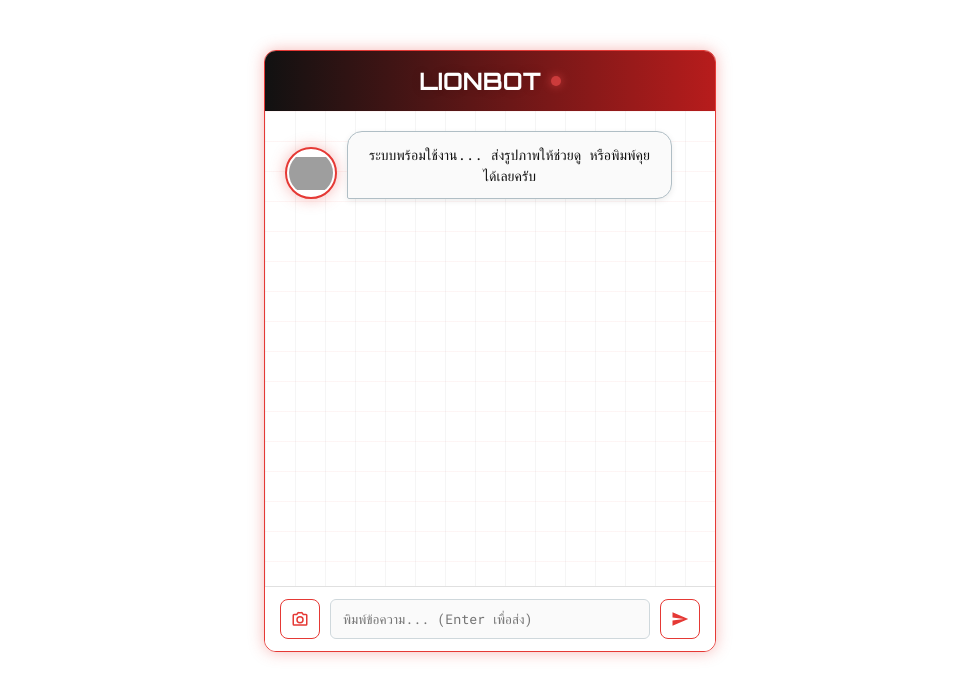
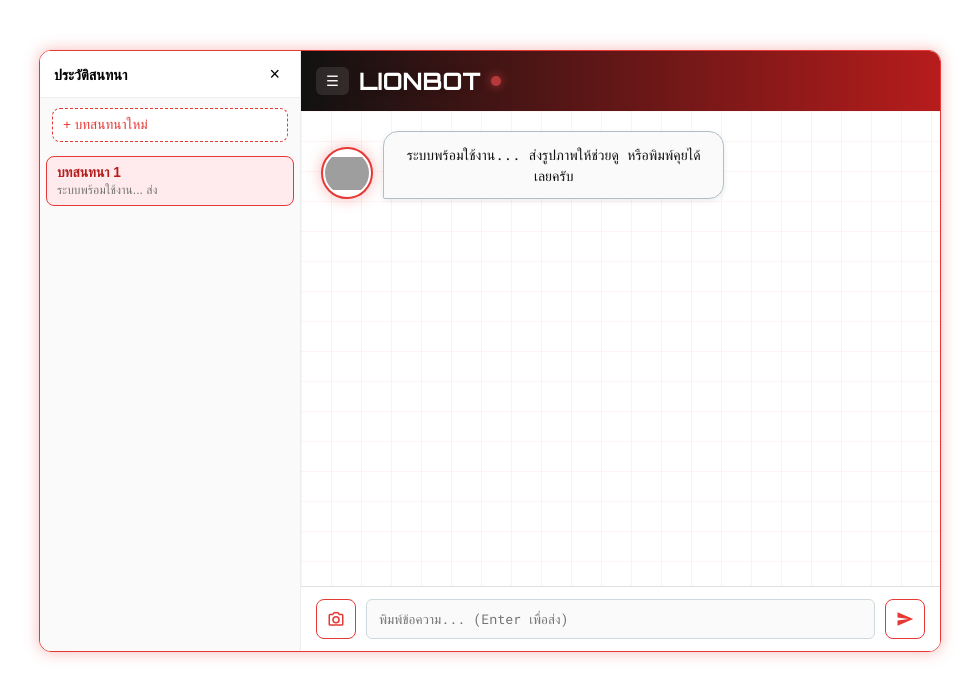
Before and after one commit to Discordkung/project-help, a React (Create React App) app in the folder frontend/: page / in a window 1280 px wide. Shown: the top 698 px of the page, without its empty margins (150-1129 px from the left). Built offline with nearby package versions, Linux system fonts and the light colour scheme; grey boxes are pictures that could not be loaded.

Commit message:
อัพเดท frontend
เพิ่มประวัติแชทบอท

```diff
--- a/frontend/src/components/bot.css
+++ b/frontend/src/components/bot.css
@@ -11,9 +11,9 @@
     --box-glow-dark: 0 0 15px rgba(0, 0, 0, 0.25);
 }
 
-/* Container หลักของ Chat */
-.chat-container {
-    width: 450px;
+/* Layout หลัก (Sidebar + Chat) */
+.chat-shell {
+    width: 900px;
     height: 600px;
     margin: 50px auto;
     background-color: var(--container-bg);
@@ -22,9 +22,104 @@
     box-shadow: var(--box-glow-red);
     overflow: hidden;
     display: flex;
+    font-family: 'Roboto Mono', monospace;
+}
+
+/* Container หลักของ Chat ด้านขวา */
+.chat-container {
+    flex: 1;
+    display: flex;
     flex-direction: column;
     position: relative;
-    font-family: 'Roboto Mono', monospace;
+    background-color: var(--container-bg);
+}
+
+/* Sidebar ประวัติสนทนา */
+.chat-sidebar {
+    width: 260px;
+    border-right: 1px solid #eee;
+    background: #fafafa;
+    display: flex;
+    flex-direction: column;
+}
+
+.chat-sidebar-header {
+    display: flex;
+    align-items: center;
+    justify-content: space-between;
+    padding: 12px 14px;
+    background: #ffffff;
+    border-bottom: 1px solid #eee;
+    font-weight: 600;
+    font-size: 0.9rem;
+}
+
+.sidebar-close-btn {
+    border: none;
+    background: transparent;
+    cursor: pointer;
+    font-size: 18px;
+    line-height: 1;
+    padding: 2px 6px;
+}
+
+.new-chat-btn {
+    margin: 10px 12px;
+    padding: 8px 10px;
+    border-radius: 8px;
+    border: 1px dashed var(--theme-red);
+    background: #ffffff;
+    color: var(--theme-red);
+    font-size: 0.85rem;
+    cursor: pointer;
+    text-align: left;
+}
+
+.new-chat-btn:hover {
+    background: #ffecec;
+}
+
+.conversation-list {
+    flex: 1;
+    overflow-y: auto;
+    padding: 0 6px 8px 6px;
+}
+
+.conversation-item {
+    width: 100%;
+    border: none;
+    background: transparent;
+    padding: 8px 10px;
+    margin-top: 4px;
+    border-radius: 8px;
+    text-align: left;
+    cursor: pointer;
+    display: flex;
+    flex-direction: column;
+    gap: 2px;
+}
+
+.conversation-item:hover {
+    background: #fbe9e7;
+}
+
+.conversation-item.active {
+    background: #ffebee;
+    border: 1px solid var(--theme-red);
+}
+
+.conversation-title {
+    font-size: 0.86rem;
+    font-weight: 600;
+    color: #b71c1c;
+}
+
+.conversation-subtitle {
+    font-size: 0.75rem;
+    color: #757575;
+    white-space: nowrap;
+    overflow: hidden;
+    text-overflow: ellipsis;
 }
 
 /* ส่วนหัว */
@@ -34,6 +129,9 @@
     text-align: center;
     border-bottom: none;
     flex-shrink: 0;
+    display: flex;
+    align-items: center;
+    gap: 10px;
 }
 
 .chat-header h2 {
@@ -46,6 +144,16 @@
     justify-content: center;
     gap: 10px;
     font-size: 1.5rem;
+}
+
+.sidebar-toggle-btn {
+    border: none;
+    background: rgba(255, 255, 255, 0.1);
+    color: #ffffff;
+    padding: 6px 10px;
+    border-radius: 6px;
+    cursor: pointer;
+    font-size: 0.9rem;
 }
 
 .status-dot {
--- a/frontend/src/components/bot.js
+++ b/frontend/src/components/bot.js
@@ -19,15 +19,31 @@
     </svg>
 );
 
-const Bot = () => {
-    // State สำหรับเก็บข้อความ
-    const [messages, setMessages] = useState([
-        {
+const INITIAL_BOT_MESSAGE = {
     type: 'bot',
     text: 'ระบบพร้อมใช้งาน... ส่งรูปภาพให้ช่วยดู หรือพิมพ์คุยได้เลยครับ',
     isInitial: true
-        }
-    ]);
+};
+
+const createConversation = (index) => ({
+    id: `conv-${Date.now()}-${index}`,
+    title: `บทสนทนา ${index}`,
+    messages: [INITIAL_BOT_MESSAGE]
+});
+
+const Bot = () => {
+    // State สำหรับเก็บหลายบทสนทนา
+    const [chatState, setChatState] = useState(() => {
+        const firstConv = createConversation(1);
+        return {
+            conversations: [firstConv],
+            activeId: firstConv.id
+        };
+    });
+
+    const { conversations, activeId } = chatState;
+    const activeConversation = conversations.find((c) => c.id === activeId) || conversations[0];
+    const messages = activeConversation ? activeConversation.messages : [];
 
     // State สำหรับ Input
     const [inputValue, setInputValue] = useState('');
@@ -72,6 +88,30 @@
         setImageData(null);
     };
 
+    // ฟังก์ชันสร้างบทสนทนาใหม่
+    const handleNewConversation = () => {
+        setChatState((prev) => {
+            const nextIndex = prev.conversations.length + 1;
+            const newConv = createConversation(nextIndex);
+            return {
+                conversations: [...prev.conversations, newConv],
+                activeId: newConv.id
+            };
+        });
+        setInputValue('');
+        removeImage();
+    };
+
+    // ฟังก์ชันเลือกบทสนทนาจาก sidebar
+    const handleSelectConversation = (id) => {
+        setChatState((prev) => ({
+            ...prev,
+            activeId: id
+        }));
+        setInputValue('');
+        removeImage();
+    };
+
     // ฟังก์ชันส่งข้อความ
     const handleSendMessage = async () => {
         if (!inputValue.trim() && !imageData) return;
@@ -83,7 +123,14 @@
             image: previewImage // ถ้ามีรูป ก็แสดงรูปด้วย
         };
 
-        setMessages(prev => [...prev, newUserMessage]);
+        setChatState((prev) => {
+            const updatedConversations = prev.conversations.map((conv) =>
+                conv.id === prev.activeId
+                    ? { ...conv, messages: [...conv.messages, newUserMessage] }
+                    : conv
+            );
+            return { ...prev, conversations: updatedConversations };
+        });
 
         // 2. เก็บค่าไว้ส่ง API และเคลียร์ Input ทันที
         const payload = {
@@ -104,22 +151,91 @@
 
             const data = await response.json();
 
-            // 4. เพิ่มข้อความตอบกลับจาก Bot
+            // 4. เพิ่มข้อความตอบกลับจาก Bot ลงในบทสนทนาปัจจุบัน
             const botReply = {
                 type: 'bot',
                 text: data.reply || 'เกิดข้อผิดพลาดในการรับข้อมูล'
             };
-            setMessages(prev => [...prev, botReply]);
+
+            setChatState((prev) => {
+                const updatedConversations = prev.conversations.map((conv) =>
+                    conv.id === prev.activeId
+                        ? { ...conv, messages: [...conv.messages, botReply] }
+                        : conv
+                );
+                return { ...prev, conversations: updatedConversations };
+            });
 
         } catch (error) {
             console.error("Fetch Error:", error);
-            setMessages(prev => [...prev, { type: 'bot', text: 'ระบบขัดข้อง: กรุณาตรวจสอบการรัน Server' }]);
+            setChatState((prev) => {
+                const fallbackMessage = {
+                    type: 'bot',
+                    text: 'ระบบขัดข้อง: กรุณาตรวจสอบการรัน Server'
+                };
+                const updatedConversations = prev.conversations.map((conv) =>
+                    conv.id === prev.activeId
+                        ? { ...conv, messages: [...conv.messages, fallbackMessage] }
+                        : conv
+                );
+                return { ...prev, conversations: updatedConversations };
+            });
         }
     };
 
+    // sidebar เปิด-ปิด
+    const [isSidebarOpen, setIsSidebarOpen] = useState(true);
+
     return (
+        <div className="chat-shell">
+            {isSidebarOpen && (
+                <aside className="chat-sidebar">
+                    <div className="chat-sidebar-header">
+                        <span>ประวัติสนทนา</span>
+                        <button
+                            className="sidebar-close-btn"
+                            type="button"
+                            onClick={() => setIsSidebarOpen(false)}
+                            aria-label="ซ่อนประวัติสนทนา"
+                        >
+                            ×
+                        </button>
+                    </div>
+                    <button
+                        className="new-chat-btn"
+                        type="button"
+                        onClick={handleNewConversation}
+                    >
+                        + บทสนทนาใหม่
+                    </button>
+                    <div className="conversation-list">
+                        {conversations.map((conv, index) => (
+                            <button
+                                key={conv.id}
+                                type="button"
+                                className={`conversation-item ${conv.id === activeId ? 'active' : ''}`}
+                                onClick={() => handleSelectConversation(conv.id)}
+                            >
+                                <span className="conversation-title">{conv.title}</span>
+                                <span className="conversation-subtitle">
+                                    {conv.messages[0]?.text?.slice(0, 22) || `เริ่มต้น #${index + 1}`}
+                                </span>
+                            </button>
+                        ))}
+                    </div>
+                </aside>
+            )}
+
             <div className="chat-container">
                 <div className="chat-header">
+                    <button
+                        className="sidebar-toggle-btn"
+                        type="button"
+                        onClick={() => setIsSidebarOpen((open) => !open)}
+                        aria-label={isSidebarOpen ? 'ซ่อนประวัติสนทนา' : 'แสดงประวัติสนทนา'}
+                    >
+                        ☰
+                    </button>
                     <h2>LIONBOT <span className="status-dot"></span></h2>
                 </div>
 
@@ -148,7 +264,7 @@
                         <div className="image-preview-container">
                             <img src={previewImage} alt="Preview" />
                             <button onClick={removeImage} className="remove-img-btn">
-                            <i className="fas fa-times"></i>
+                                ×
                             </button>
                         </div>
                     )}
@@ -195,6 +311,7 @@
                     </button>
                 </div>
             </div>
+        </div>
     );
 };
 
```
Lines whose indentation alone changed are shown as unchanged.
